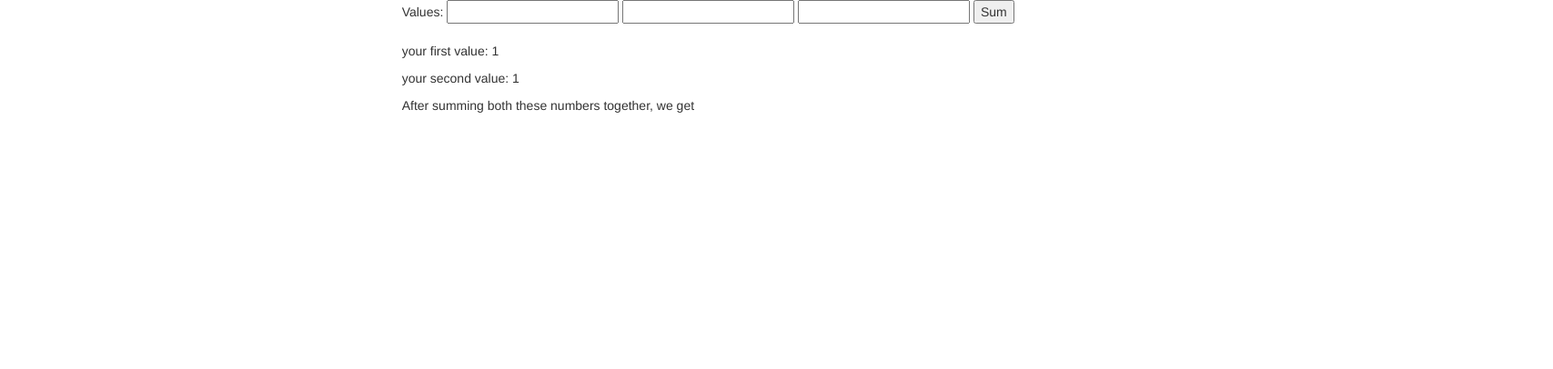
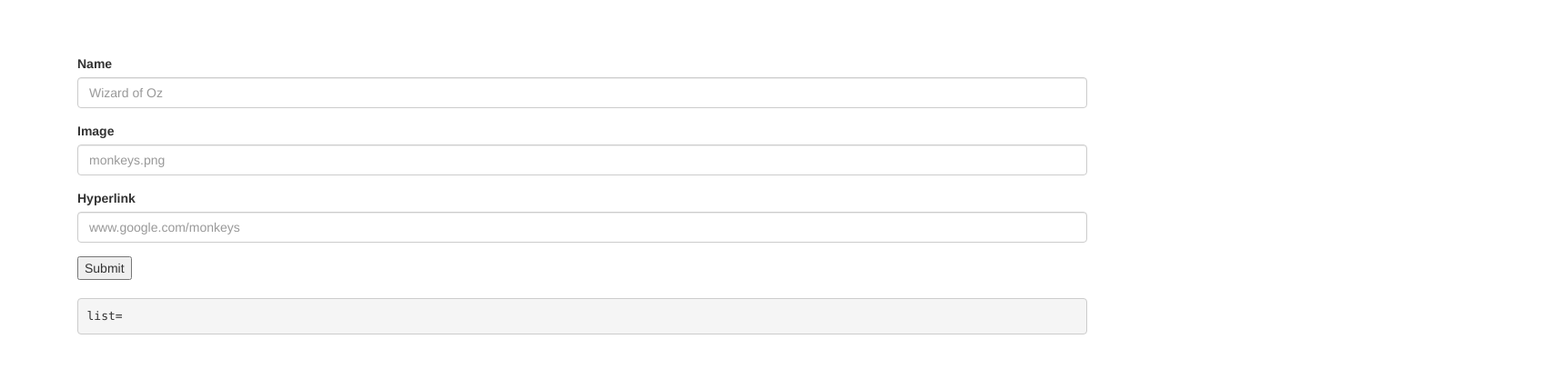
Before and after one commit to cynricthehun/books, a plain HTML site: page index.html in a window 1280 px wide. Shown: the whole page at 91% size, 1707 px wide, since content can reach past the window. Drawn offline with Linux system fonts and the light colour scheme.

Commit message:
form creation for books

```diff
--- a/index.html
+++ b/index.html
@@ -2,25 +2,33 @@
 <html ng-app="book_app" ng-init="person = {fName: 'Joey', lName:}">
   <head>
     <link rel="stylesheet" href="css/bootstrap.min.css">
+    <script src="js/angular.min.js"></script>
+    <script src="js/myscript.js"></script>
     <title>Books I've Read</title>
   </head>
 
-  <body>
-    <div class="col-md-offset-4 col-md-12" ng-controller="ctrl1">
-      <span> Values: </span>
-      <input type="text" ng-model="book_title">
-      <input type="text" ng-model="book_author">
-      <input type="text" ng-model="book_link">
-      <button ng-click="updateValue()">Sum</button>
-      <br>
-      <br>
-      {{calculation}}
-      <p>your first value: {{first}}</p>
-      <p>your second value: {{second}}</p>
-      <p>After summing both these numbers together, we get {{calculation}}</p>
-    </div>
-    <script src="js/angular.min.js"></script>
-    <script src="js/myscript.js"></script>
+  <body class="container">
+    <br><br><br>
+    <form class="col-md-12" ng-controller="bookHandler" ng-submit="addText()">
+      <div class="form-group">
+        <label for="bookName">Name</label>
+        <input ng-model="addBook" type="text" class="form-control"
+        id="bookName" placeholder="Wizard of Oz">
+      </div>
+      <div class="form-group">
+        <label for="bookImage">Image</label>
+        <input ng-model="addBookImage" type="text" class="form-control"
+        id="bookName" placeholder="monkeys.png">
+      </div>
+      <div class="form-group">
+        <label for="bookLink">Hyperlink</label>
+        <input ng-model="addBookLink" type="text" class="form-control"
+        id="bookName" placeholder="www.google.com/monkeys">
+      </div>
+      <input type="submit" id="submit"/>
+      <br><br>
+      <pre>list={{arrayText}}</pre>
+    </form>
   </body>
 
 </html>
--- a/js/myscript.js
+++ b/js/myscript.js
@@ -1,9 +1,13 @@
 var book_app = angular.module('book_app', []);
 
-book_app.controller('ctrl1', function($scope) {
-  $scope.first = 1;
-  $scope.second = 1;
-  $scope.updateValue = function() {
-    $scope.calculation = $scope.first + ' + ' + $scope.second + " = " + (+$scope.first + +$scope.second);
-  };
+book_app.controller('bookHandler', function($scope) {
+  $scope.bookName = "Default Book";
+  $scope.bookImage = "image";
+  $scope.bookLink = "www.google.com";
+
+  $scope.bookList = [];
+
+  $scope.addText = function() {
+    $scope.arrayText.push(this.myText);
+}
 });
```
